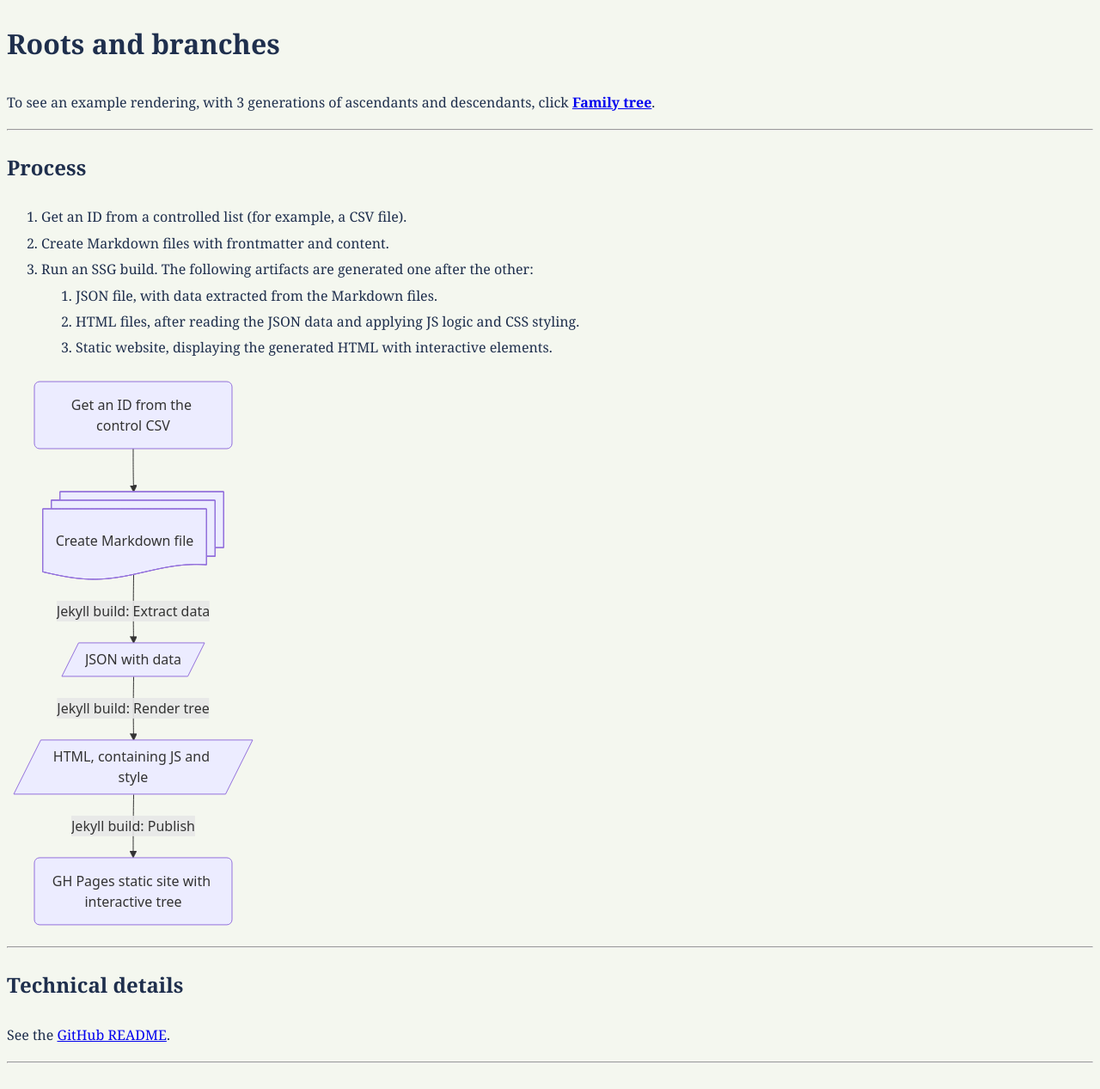
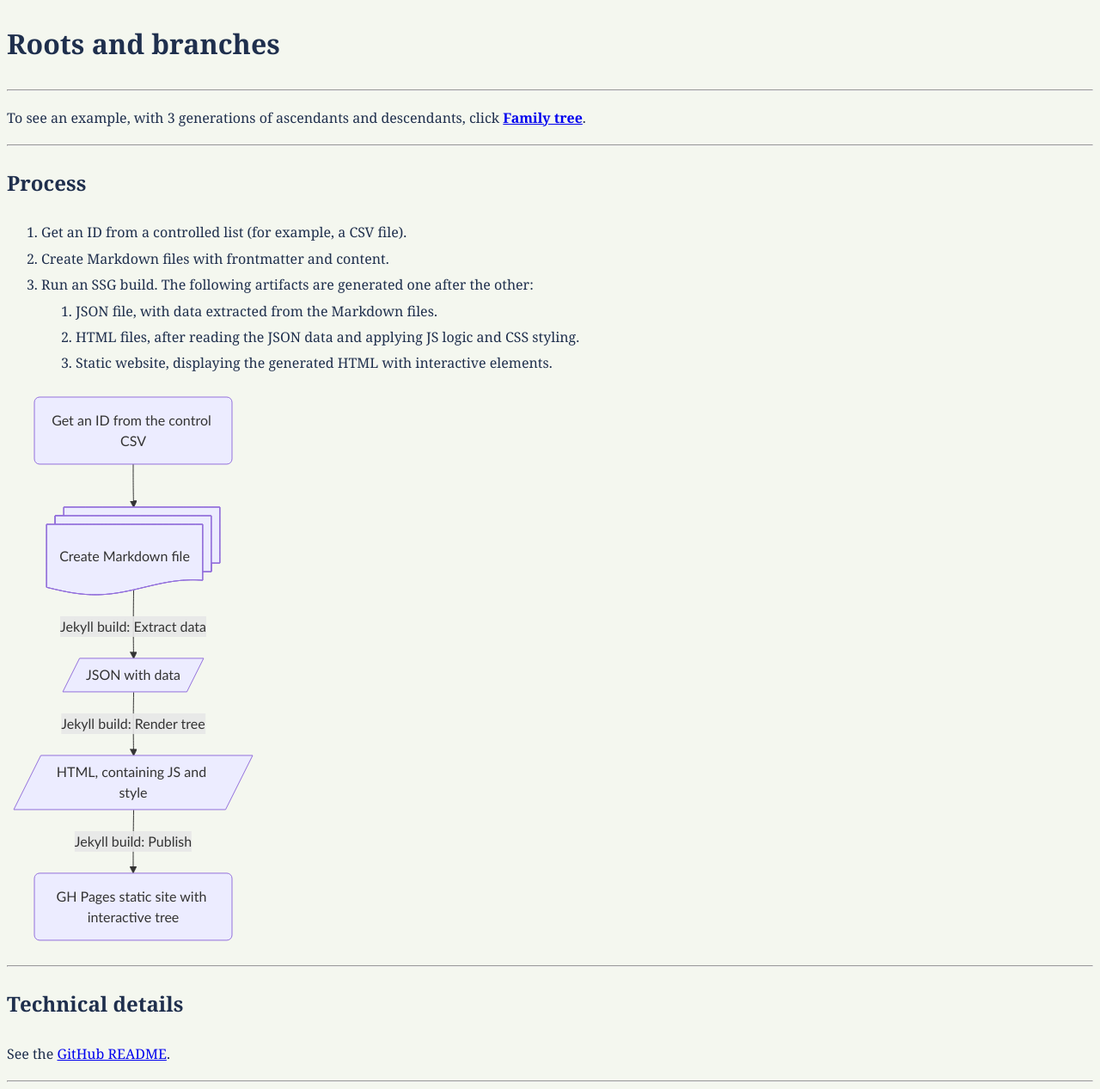
Before and after one commit to AninditaBasu/roots-and-branches, a Jekyll site: the page built from index.md, in a window 1280 px wide. Shown: the whole page at 86% size. Built offline with Jekyll 4.4.1, drawn with Linux system fonts in a browser that asks for light colours; before the commit the page ends 1245 px from its top, so only the background shows below that; part of the change alters nothing that is shown.

```diff
--- a/_layouts/default.html
+++ b/_layouts/default.html
@@ -12,29 +12,40 @@
 
   mermaid.initialize({
     startOnLoad: false,
-    flowchart: { useMaxWidth: false, padding: 15 },
-    themeVariables: {
-      fontFamily: 'system-ui, -apple-system, BlinkMacSystemFont, Segoe UI, sans-serif'
-    }
+    flowchart: { useMaxWidth: false }
   });
 
-  function renderMermaid() {
-    document.querySelectorAll(".mermaid").forEach((el, i) => {
-      const code = el.textContent;
-      const id = "mermaid-svg-" + i;
+  function fixSvgSize(svg) {
+    const bbox = svg.getBBox();
+    const pad = 12;
+    const width  = bbox.x + bbox.width  + pad;
+    const height = bbox.y + bbox.height + pad;
 
-      mermaid.render(id, code).then(({ svg }) => {
-        el.innerHTML = svg;
-      });
-    });
+    svg.setAttribute("viewBox", `0 0 ${width} ${height}`);
+    svg.setAttribute("width", width);
+    svg.setAttribute("height", height);
   }
 
-  window.addEventListener("load", () => {
-    requestAnimationFrame(() => {
-      requestAnimationFrame(renderMermaid);
-    });
-  });
+  async function renderMermaid() {
+    for (const [i, el] of [...document.querySelectorAll(".mermaid")].entries()) {
+      const code = el.textContent;
+      const id = "mmd-" + i;
+
+      const { svg } = await mermaid.render(id, code);
+      el.innerHTML = svg;
+
+      const svgEl = el.querySelector("svg");
+
+      // Wait for fonts to apply
+      requestAnimationFrame(() => {
+        requestAnimationFrame(() => fixSvgSize(svgEl));
+      });
+    }
+  }
+
+  window.addEventListener("load", renderMermaid);
 </script>
+
 
 
   <link rel="stylesheet" href="{{ '/assets/css/style.css' | relative_url }}">
--- a/index.md
+++ b/index.md
@@ -5,7 +5,9 @@ title: Roots and branches
 
 # Roots and branches
 
-To see an example rendering, with 3 generations of ascendants and descendants, click **[Family tree](tree.md)**.
+---
+
+To see an example, with 3 generations of ascendants and descendants, click **[Family tree](tree.md)**.
 
 ---
 
```
